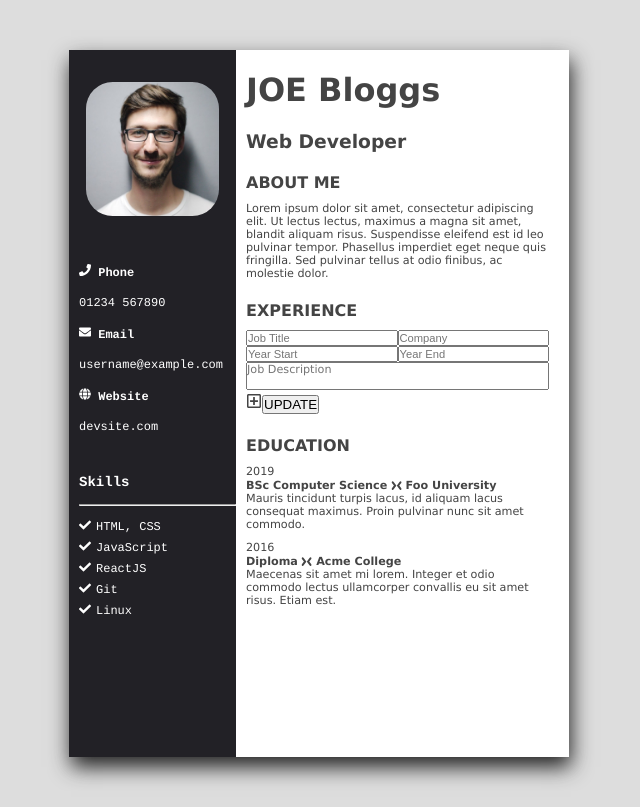
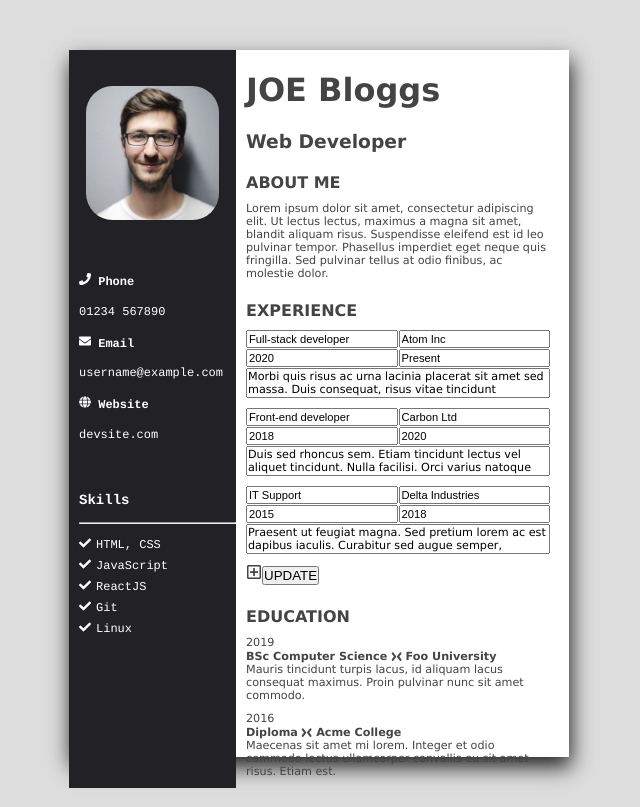
Before and after one commit to MichaelShawUK/cv-application, a React (Create React App) app: page / in a window 1280 px wide. Both pictures are taken after a click on the element 718 px from the left and 452 px from the top of the page. Shown: the whole page, without its empty margins (321-961 px from the left). Built offline with nearby package versions, Linux system fonts and the light colour scheme.

Commit message:
Allow user to edit existing job experience

```diff
--- a/src/components/App.js
+++ b/src/components/App.js
@@ -98,44 +98,35 @@ const GlobalStyle = createGlobalStyle`
 
   .add-skill {
     font-size: 1.5rem;
-    /* padding: 10px; */
     &:hover {
       color: #b3e4b0;
     }
   }
 
-  .job-input-container {
-    display: grid;
-    grid-template-columns: 50% 50%;
-  }
-
-  .job-input-container input {
-    font-size: 0.7rem;
-  }
 
   .qual-input {
     display: grid;
     grid-template-columns: 20% 40% 40%;
     gap: 1px;
-    position: relative;
   }
 
-  .delete-qual {
-    position: absolute;
-    right: -18px;
-    align-self: center;
-    font-size: 0.8rem;
-    cursor: pointer;
+
+  .qual-input textarea,
+  .job-input textarea {
+    grid-column: 1 / -1;
+    margin-bottom: 10px;
   }
 
-  .qual-input input {
-    font-size: 0.7rem;
-    padding: 1px;
+  .job-input {
+    display: grid;
+    grid-template-columns: 50% 50%;
+    gap: 1px;
   }
 
+  .job-input input,
+  .job-input textarea,
+  .qual-input input,
   .qual-input textarea {
-    grid-column: 1 / -1;
-    margin-bottom: 12px;
     font-size: 0.7rem;
     padding: 1px;
   }
--- a/src/components/Experience.js
+++ b/src/components/Experience.js
@@ -7,9 +7,6 @@ const StyledExperienceWrapper = styled.div`
     text-shadow: 0 0 5px black;
     cursor: pointer;
   }
-`
-const StyledJobInput = styled.div`
-  margin-bottom: 3px;
 `
 
 class PreviousJob extends Component {
@@ -31,15 +28,28 @@ class PreviousJob extends Component {
 class JobInput extends Component {
   render() {
     return (
-      <StyledJobInput>
-        <div className="job-input-container">
-          <input placeholder="Job Title"></input>
-          <input placeholder="Company"></input>
-          <input placeholder="Year Start"></input>
-          <input placeholder="Year End"></input>
-        </div>
-        <textarea placeholder="Job Description"></textarea>
-      </StyledJobInput>
+      <div className="job-input">
+        <input
+          placeholder="Job Title"
+          defaultValue={this.props.jobPosition}
+        ></input>
+        <input
+          placeholder="Company"
+          defaultValue={this.props.companyName}
+        ></input>
+        <input
+          placeholder="Year Start"
+          defaultValue={this.props.yearStart}
+        ></input>
+        <input
+          placeholder="Year End"
+          defaultValue={this.props.yearEnd}
+        ></input>
+        <textarea
+          placeholder="Job Description"
+          defaultValue={this.props.jobDescription}
+        ></textarea>
+      </div>
     )
   }
 }
@@ -82,13 +92,19 @@ class Experience extends Component {
   handleClick() {
     this.setState({
       edit: true,
-      experience: [null],
     });
   }
 
   handleAddJobClick() {
+    const emptyJob = {
+      jobPosition: '',
+      companyName: '',
+      yearStart: '',
+      yearEnd: '',
+      jobDescription: '',
+    }
     this.setState({
-      experience: this.state.experience.concat([null]),
+      experience: this.state.experience.concat([emptyJob]),
     })
   }
 
@@ -108,10 +124,18 @@ class Experience extends Component {
       let target = Object.assign({}, prevJob);
       newExperience.push(target);
     }
-    this.setState({
-      experience: newExperience,
-      edit: false,
-    })
+
+    const removeEmptyJob = newExperience.filter(job =>
+      (job.jobPosition || job.companyName || job.yearStart || job.yearEnd || job.jobDescription)
+    )
+
+    this.setState({experience: removeEmptyJob});
+
+    if (removeEmptyJob.length === 0) {
+      this.setState({edit: true})
+    } else {
+      this.setState({edit: false})
+    }
   }
 
   render() {
@@ -122,7 +146,14 @@ class Experience extends Component {
             <h4>EXPERIENCE</h4>
             {this.state.experience.map((job, index) => {
               return (
-                <JobInput key={`job${index}`} />
+                <JobInput
+                  jobPosition = {job.jobPosition}
+                  companyName = {job.companyName}
+                  yearStart = {job.yearStart}
+                  yearEnd = {job.yearEnd}
+                  jobDescription = {job.jobDescription}
+                  key={`job${index}`}
+                />
               )
             })}
             <FaRegPlusSquare onClick={this.handleAddJobClick}/>
```
